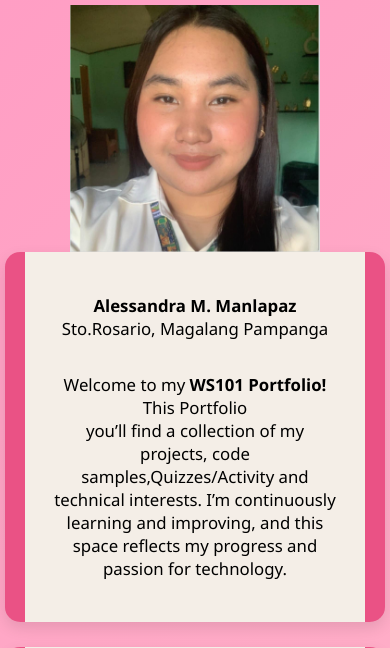
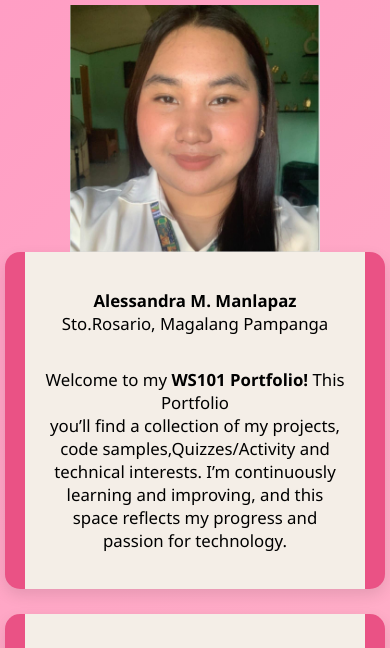
Before and after one commit to Alessandra2006-1230/Alessandra3030.github.io, a plain HTML site: page index.html in a window 390 px wide. Shown: the top 648 px of the page. Drawn offline with Linux system fonts and the light colour scheme.

Commit message:
Add files via upload

```diff
--- a/index.html
+++ b/index.html
@@ -30,7 +30,7 @@ div{
 }
 .card{
     background:rgb(244, 238, 231);
-    padding:25px;
+    padding:20px;
     margin-bottom:25px;
     border-radius:15px;
     box-shadow:0 6px 15px rgba(0,0,0,0.1);
@@ -135,6 +135,19 @@ a:active {
     box-shadow: 0 4px 10px rgba(0,0,0,0.3);
 }
 
+
+ @media screen and (max-width: 800px){
+}
+ body {
+            font-size: 18px;
+        }
+
+        @media screen and  (max-width: 768px) {
+            body {
+                font-size: 14px;
+                background-color: pink;
+            }
+        }
 
 </style>
 
```
